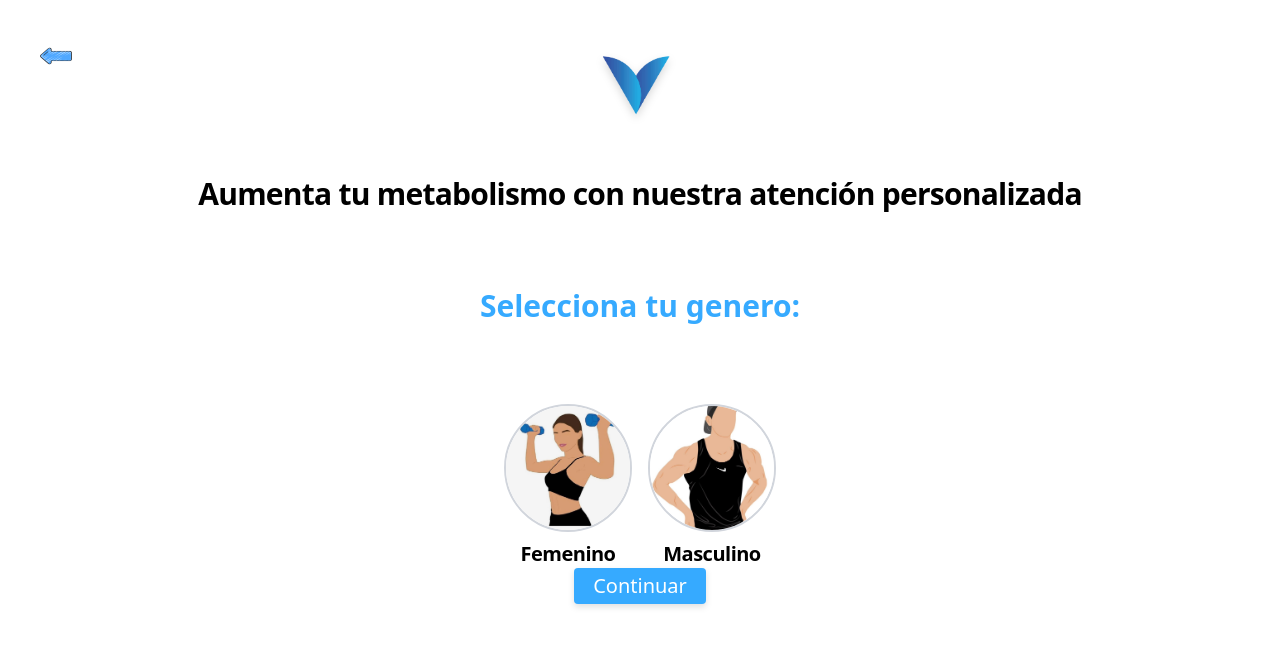
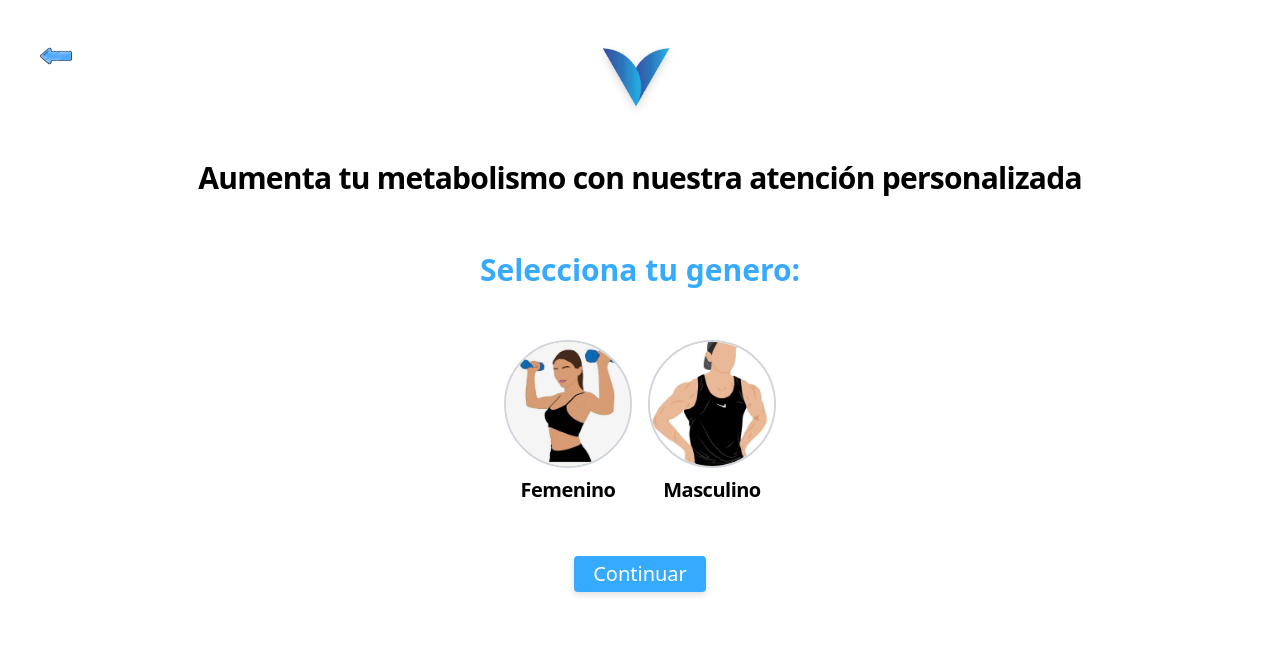
Before and after one commit to TomasGutierrezO/VitApp, a React (Vite) app: page /gender in a window 1280 px wide. Shown: the top 646 px of the page. Built offline with nearby package versions, Linux system fonts and the light colour scheme.

Commit message:
fix: logo and button position

```diff
--- a/src/pages/Gender.jsx
+++ b/src/pages/Gender.jsx
@@ -22,7 +22,7 @@ const Gender = () => {
 
   return (
     <div className='p-4 bg-white flex flex-col items-center h-screen space-evenly'>
-      <div className="flex gap-4 p-2">
+      <div className="flex gap-4 ">
         <img
           src="/flecha-atras.png"
           alt="Atrás"
@@ -34,12 +34,12 @@ const Gender = () => {
       </div>
 
       <div>
-        <p className=' tracking-tight font-semibold p-2 text-3xl mb-9 pb-10 text-center'>Aumenta tu{"\n"} metabolismo con {"\n"} nuestra atención {"\n"}personalizada </p>
+        <p className=' tracking-tight font-semibold p-2 text-3xl mb-9 pb-5 text-center'>Aumenta tu{"\n"} metabolismo con {"\n"} nuestra atención {"\n"}personalizada </p>
       </div>
-      <p className='font-bold mx-5 text-[#36AAFF] text-3xl pb-10 text-center  '>Selecciona tu genero:</p>
+      <p className='font-bold mx-5 text-[#36AAFF] text-3xl pb-6 text-center  '>Selecciona tu genero:</p>
 
       {/* Seleccionar Genero */}
-      <div className="flex justify-center gap-4 mt-10">
+      <div className="flex justify-center gap-4 mt-7 mb-13">
         {/* Femenino */}
         <div className="flex flex-col items-center" onClick={() => manejarSeleccion("Femenino")}>
           <div className={`w-32 h-32 rounded-full overflow-hidden border-2 ${
```
